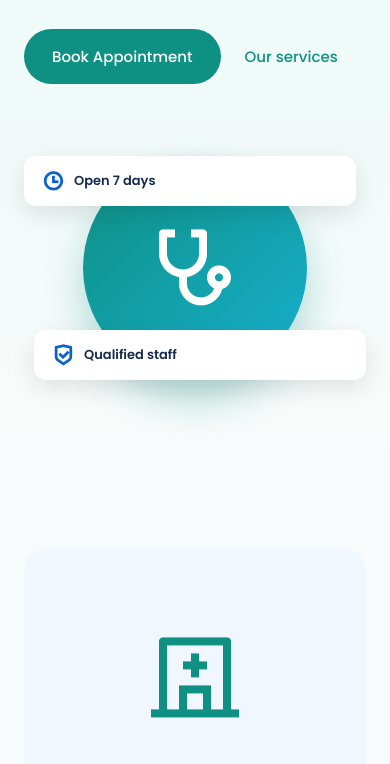
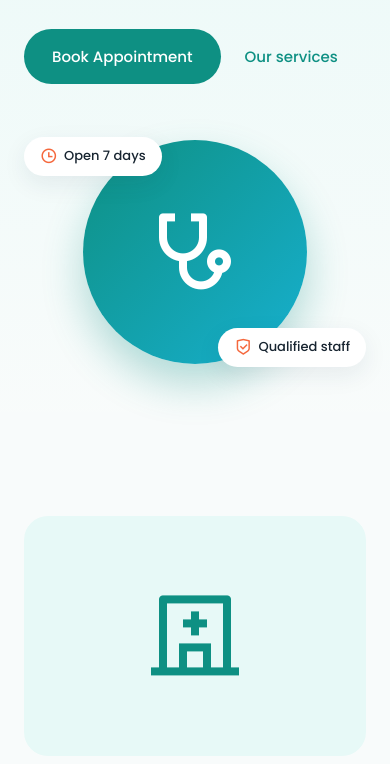
Before and after one commit to ndilisa/health-ease-landing-page, a plain HTML site: page index.html in a window 390 px wide. Shown: the part 336-1100 px from the top of the page. Drawn offline with nearby package versions, Linux system fonts and the light colour scheme; files that its build step writes are made by us from their sources; some icons are missing; files whose address does not match are found by name.

Commit message:
Refactor CSS variables and layout styles back to original.

```diff
--- a/styles.css
+++ b/styles.css
@@ -83,13 +83,6 @@ button { background: none; border: 0; cursor: pointer; font: inherit; color: inh
 .home__badge i { color: var(--accent-color); font-size: 1.1rem; }
 .home__badge-1 { top: 10%; left: 0; }
 .home__badge-2 { bottom: 10%; right: 0; }
-
-.health-logo {
-    width: 110px;
-    height: auto;
-    display: block;
-}
-
 
 /*=============== ABOUT & EVENTS ===============*/
 .about__container, .events__container { align-items: center; row-gap: 2.5rem; }
@@ -179,94 +172,3 @@ button { background: none; border: 0; cursor: pointer; font: inherit; color: inh
   .team__content { grid-template-columns: repeat(4, 1fr); }
   .home { padding-top: calc(var(--header-height) + var(--topbar-height) + 5rem); }
 }
-
-
-/* HOME IMAGE */
-.home__visual {
-    position: relative;
-    width: 100%;
-    min-height: 420px;
-    border-radius: 24px;
-    overflow: visible;
-}
-
-.home__image {
-    width: 100%;
-    height: 420px;
-    object-fit: cover;
-    object-position: center;
-    border-radius: 24px;
-    display: block;
-    box-shadow: 0 15px 40px rgba(0, 60, 130, 0.10);
-}
-
-/* HOME BADGES */
-.home__badge {
-    position: absolute;
-    display: flex;
-    align-items: center;
-    gap: 10px;
-    padding: 13px 18px;
-    background: #fff;
-    border-radius: 12px;
-    box-shadow: 0 8px 25px rgba(0, 0, 0, 0.10);
-    font-weight: 600;
-    color: #172b4d;
-    white-space: nowrap;
-}
-
-.home__badge-1 {
-    top: 15%;
-    right: -20px;
-}
-
-.home__badge-2 {
-    bottom: 15%;
-    left: -20px;
-}
-
-.home__badge i {
-    color: #0862CE;
-    font-size: 22px;
-}
-
-/* ABOUT LOGO */
-.about__visual {
-    display: flex;
-    align-items: center;
-    justify-content: center;
-    min-height: 350px;
-    padding: 35px;
-    background: #f0f7ff;
-    border-radius: 24px;
-}
-
-.about__logo {
-    width: 100%;
-    max-width: 430px;
-    height: auto;
-    object-fit: contain;
-}
-
-/* RESPONSIVE HOME VISUAL AND HOME BADGE SECTIONS */
-@media screen and (max-width: 768px) {
-    .home__visual {
-        min-height: 320px;
-    }
-
-    .home__image {
-        height: 320px;
-    }
-
-    .home__badge-1 {
-        right: 10px;
-    }
-
-    .home__badge-2 {
-        left: 10px;
-    }
-
-    .about__visual {
-        min-height: 260px;
-    }
-}
```
